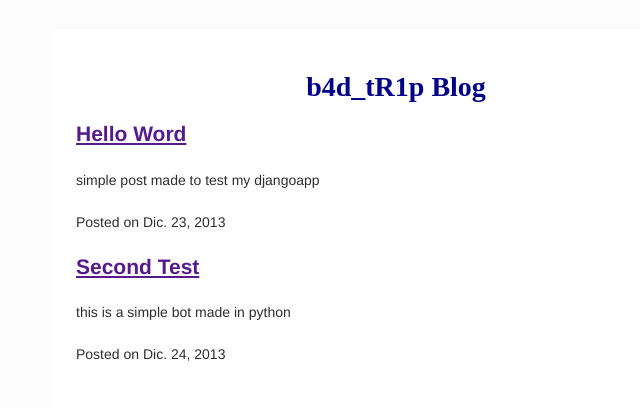
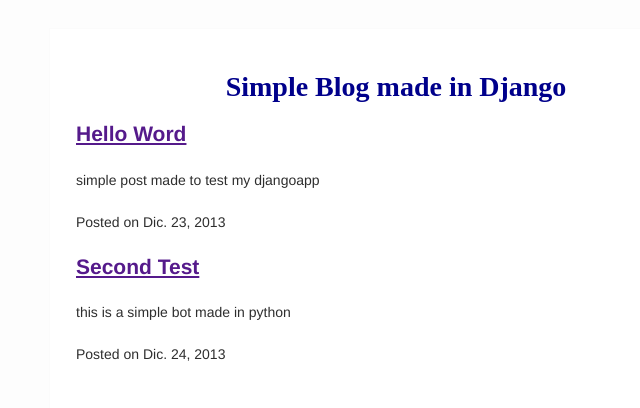
Before and after one commit to b4dtR1p/djangoapp, a Django app: page / in a window 1280 px wide. Shown: the top 408 px of the page, without its empty margins (244-884 px from the left). Run offline with Django 3.2, Linux system fonts and the light colour scheme; data comes from the database, SQL or seed files in the repository; parts of the project's set-up code (start-up, migrations or seed data) failed here and were passed over.

Commit message:
Title change

```diff
--- a/djangoapp/templates/blog/index.html
+++ b/djangoapp/templates/blog/index.html
@@ -4,7 +4,7 @@
     {% block title %} Blog Archive {% endblock %}
 
     {% block content %}
-    <h1> b4d_tR1p Blog</h1>
+    <h1> Simple Blog made in Django</h1>
     {% for post in posts %}
         <div class="post">
             <h2>
```
